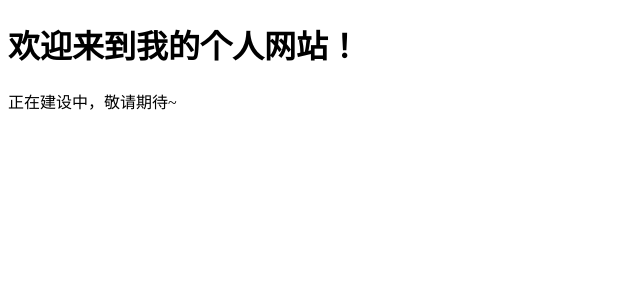
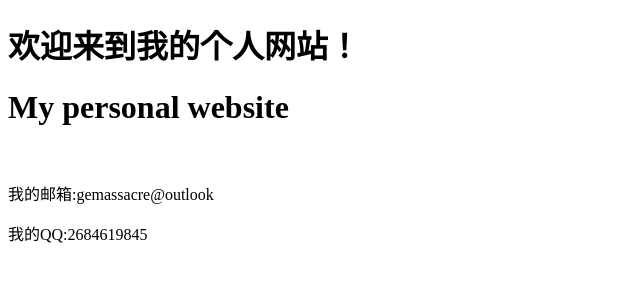
Before and after one commit to cans828/cans828.github.io, a plain HTML site: page index.html in a window 1280 px wide. Shown: the whole page, without its empty margins (0-640 px from the left). Drawn offline with Linux system fonts and the light colour scheme.

Commit message:
Update index.html

```diff
--- a/index.html
+++ b/index.html
@@ -1,11 +1,15 @@
 <!DOCTYPE html>
 <html>
 <head>
-    <title>我的个人网站</title>
-    <title>My personal website</title>
+    <title>Cans_828-个人网站</title>
 </head>
 <body>
     <h1>欢迎来到我的个人网站！</h1>
-    <p>正在建设中，敬请期待~</p>
+    <h1>My personal website</h1>
+    <br>
+    <p>我的邮箱:gemassacre@outlook</p>
+    <p>我的QQ:2684619845</p>
+    <br>
+    <img src="">
 </body>
 </html>
```
